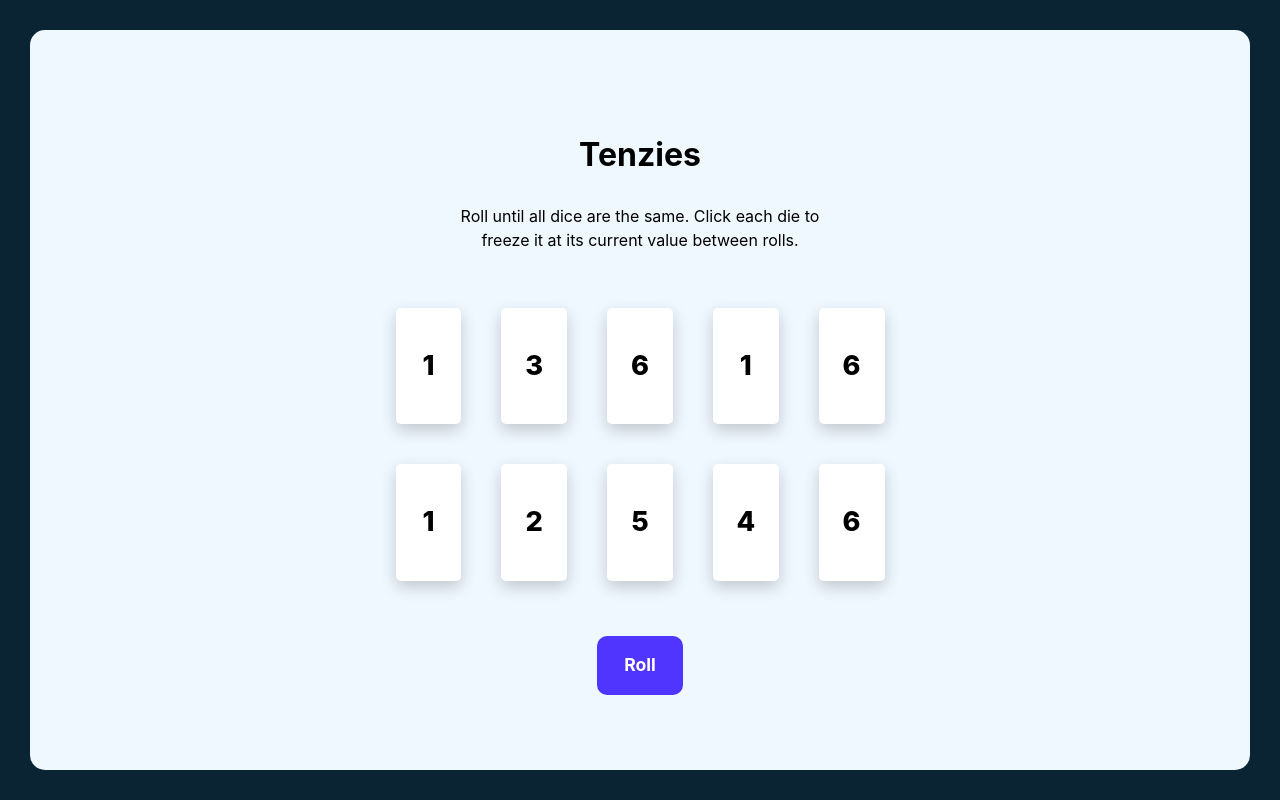
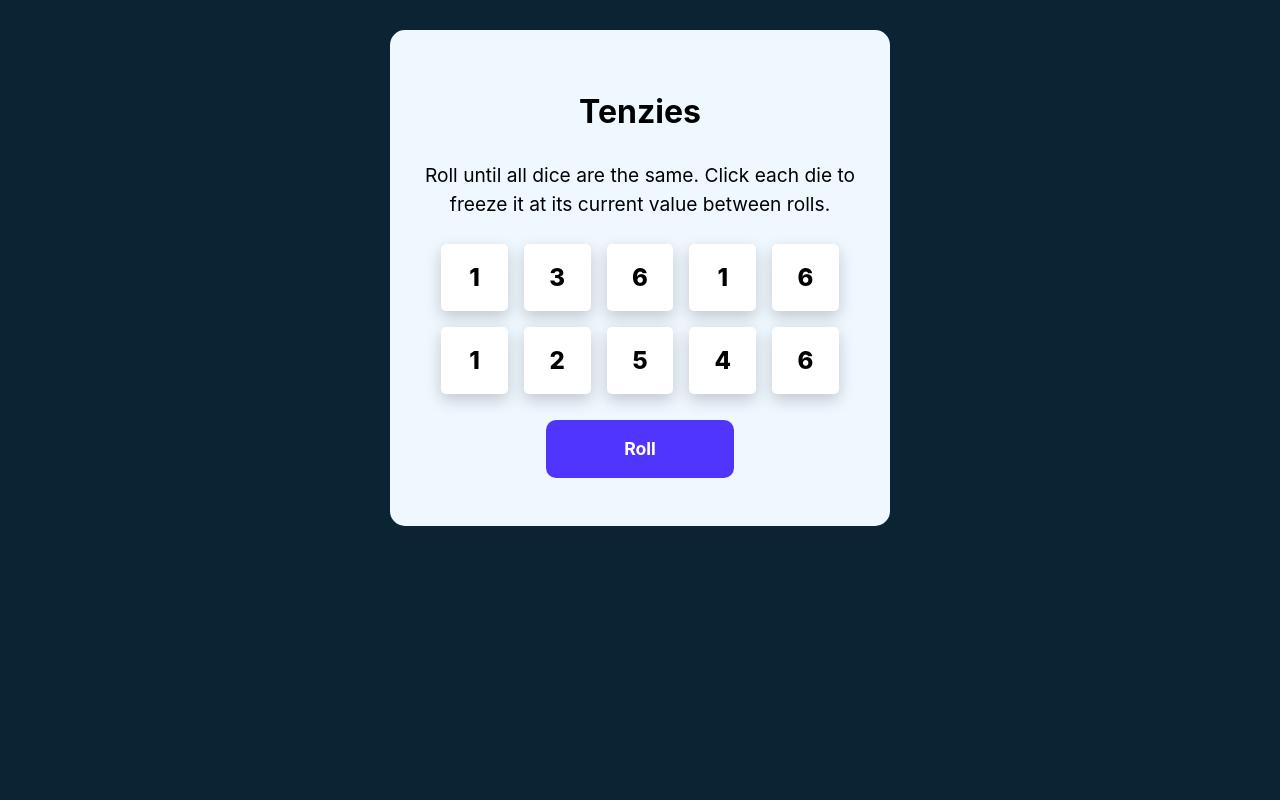
Before and after one commit to Priya-creates/Tenzies-game, a React (Vite) app: page / in a window 1280 px wide. Built offline with nearby package versions, Linux system fonts and the light colour scheme.

Commit message:
screen friendly

```diff
--- a/index.html
+++ b/index.html
@@ -4,7 +4,7 @@
     <meta charset="UTF-8" />
     <link rel="icon" type="image/svg+xml" href="/tenzi.png" />
     <meta name="viewport" content="width=device-width, initial-scale=1.0" />
-    <title>Assembly EndGame</title>
+    <title>Tenzies Game</title>
     <script src="https://cdn.jsdelivr.net/npm/@tailwindcss/browser@4"></script>
   </head>
   <body>
--- a/src/App.jsx
+++ b/src/App.jsx
@@ -81,7 +81,9 @@ export default function App() {
         Roll until all dice are the same. Click each die to freeze it at its
         current value between rolls.
       </div>
-      <div className="grid-container">{diceElements}</div>
+      <div className="flex-container">
+        <div className="grid-container">{diceElements}</div>
+      </div>
       <button ref={buttonRef} onClick={rollDice} className="roll-button">
         {gameWon ? "New Game" : "Roll"}
       </button>
--- a/src/style.css
+++ b/src/style.css
@@ -1,24 +1,26 @@
+
 * {
   box-sizing: border-box;
+  margin: 0;
+  padding: 0;
 }
 
+
 body {
-  margin: 0;
   background-color: #0b2434;
-  height: 100vh;
   display: flex;
   justify-content: center;
   align-items: center;
   padding: 30px;
+  height: auto;
+}
+#root {
+  width: 100%;
+  height: auto;
 }
 
-#root {
-  width: 100%;
-  height: 100%;
-}
+
 main {
-  position: relative;
-  height: 100%;
   background-color: aliceblue;
   border-radius: 15px;
   display: flex;
@@ -27,59 +29,28 @@ main {
   align-items: center;
   gap: 1.6rem;
   overflow: hidden;
+  width: 100%;
+  max-width: 500px;
+  margin: 0 auto;
+  padding: 2rem 1rem;
 }
 
-.grid-container {
-  width: 45%;
-  height: 45%;
-  display: grid;
-  grid-template-columns: repeat(5, 1fr);
-  grid-template-rows: repeat(2, 1fr);
-  padding: 10px 10px;
+
+.title {
+  font-family: Inter, sans-serif;
+  font-weight: 700;
+  font-size: clamp(1.5rem, 5vw, 2rem);
+  text-align: center;
+}
+.instructions {
+  font-family: Inter, sans-serif;
+  font-weight: 400;
+  font-size: clamp(1rem, 3vw, 1.2rem);
+  text-align: center;
+  width: 100%;
 }
 
-.tab {
-  font-size: 1.7rem;
-  display: flex;
-  justify-content: center;
-  align-items: center;
-  margin: 20px 20px;
-  padding: 5px 5px;
-  font-weight: 800;
-  font-family: Inter;
-  background-color: #ffffff;
-  box-shadow: 0 6px 16px rgba(0, 0, 0, 0.2);
-  border-radius: 5px;
-  border: 0;
-  cursor: pointer;
-}
 
-.roll-button {
-  font-size: 1.1rem;
-  font-family: Inter;
-  background-color: #5035ff;
-  padding: 1rem 1rem;
-  border-radius: 10px;
-  font-weight: 700;
-  color: white;
-  padding-inline: 27px;
-  border: 0px;
-}
-
-.title,
-.instructions {
-  font-family: Inter, sans-serif;
-}
-
-.title {
-  font-size: 2rem;
-  font-weight: 700;
-}
-.instructions {
-  width: 370px;
-  text-align: center;
-  font-weight: 400;
-}
 .sr-only {
   position: absolute;
   width: 1px;
@@ -91,3 +62,79 @@ main {
   white-space: nowrap;
   border: 0;
 }
+
+
+.flex-container {
+  width: 100%;
+  display: flex;
+  justify-content: center;
+  align-items: center;
+  flex: 1 1 auto;
+}
+.grid-container {
+  display: grid;
+  grid-template-columns: repeat(5, 1fr);
+  grid-template-rows: repeat(2, minmax(48px, 1fr));
+  gap: 0.5rem;
+  width: 85%;
+  gap: 1rem;
+}
+
+
+.tab {
+  background-color: #ffffff;
+  box-shadow: 0 6px 16px rgba(0, 0, 0, 0.2);
+  border-radius: 5px;
+  border: none;
+  cursor: pointer;
+  display: flex;
+  justify-content: center;
+  align-items: center;
+  aspect-ratio: 1 / 1;
+  font-family: Inter, sans-serif;
+  font-weight: 800;
+  font-size: 1.5rem;
+  margin: 0;
+  padding: 0;
+}
+
+
+.roll-button {
+  font-family: Inter, sans-serif;
+  font-weight: 700;
+  font-size: 1.1rem;
+  background-color: #5035ff;
+  color: white;
+  border: none;
+  border-radius: 10px;
+  padding: 1rem;
+  padding-inline: 27px;
+  cursor: pointer;
+  position: sticky;
+  bottom: 1rem;
+  width: 40%;
+  max-width: 300px;
+  margin: 1rem auto 0;
+  text-align: center;
+}
+
+/* Responsive Tweaks */
+@media (max-width: 850px) {
+  .tab {
+    font-size: 1.4rem;
+  }
+}
+
+@media (max-width: 500px) {
+  .tab {
+    font-size: 1.3rem;
+  }
+}
+
+@media (max-width: 360px) {
+  /* keep 5 across? you can optionally drop to 4×3 on very narrow screens */
+  .grid-container {
+    grid-template-columns: repeat(5, 1fr);
+    grid-template-rows: repeat(2, minmax(40px, 1fr));
+  }
+}
```
